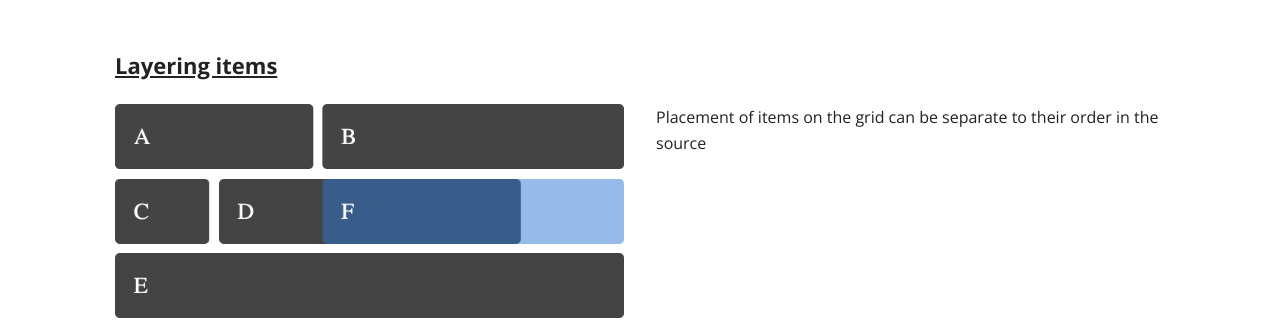
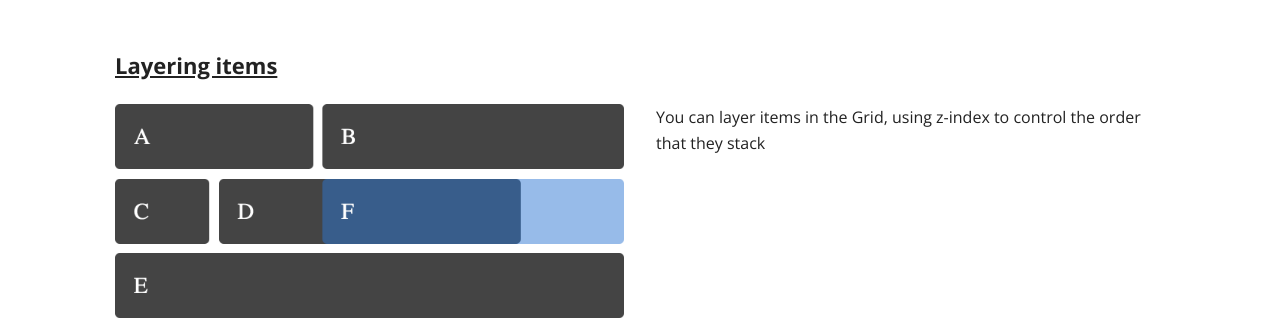
Before and after one commit to rachelandrew/grid-by-example, a Jekyll site: the page built from examples/index.md, in a window 1280 px wide and 900 px high, scrolled down 8436 px. Shown: the part 154-474 px from the top of the window. Built offline with Jekyll 4.4.1, drawn with Linux system fonts in a browser that asks for light colours.

Commit message:
fixed description for example 15

```diff
--- a/_examples/example15.md
+++ b/_examples/example15.md
@@ -2,7 +2,7 @@
 title: "Layering items"
 image: example15.png
 image_alt: Image of display after stacking items
-desc: Placement of items on the grid can be separate to their order in the source
+desc: You can layer items in the Grid, using z-index to control the order that they stack
 layout: example
 active: examples
 group: child
```
